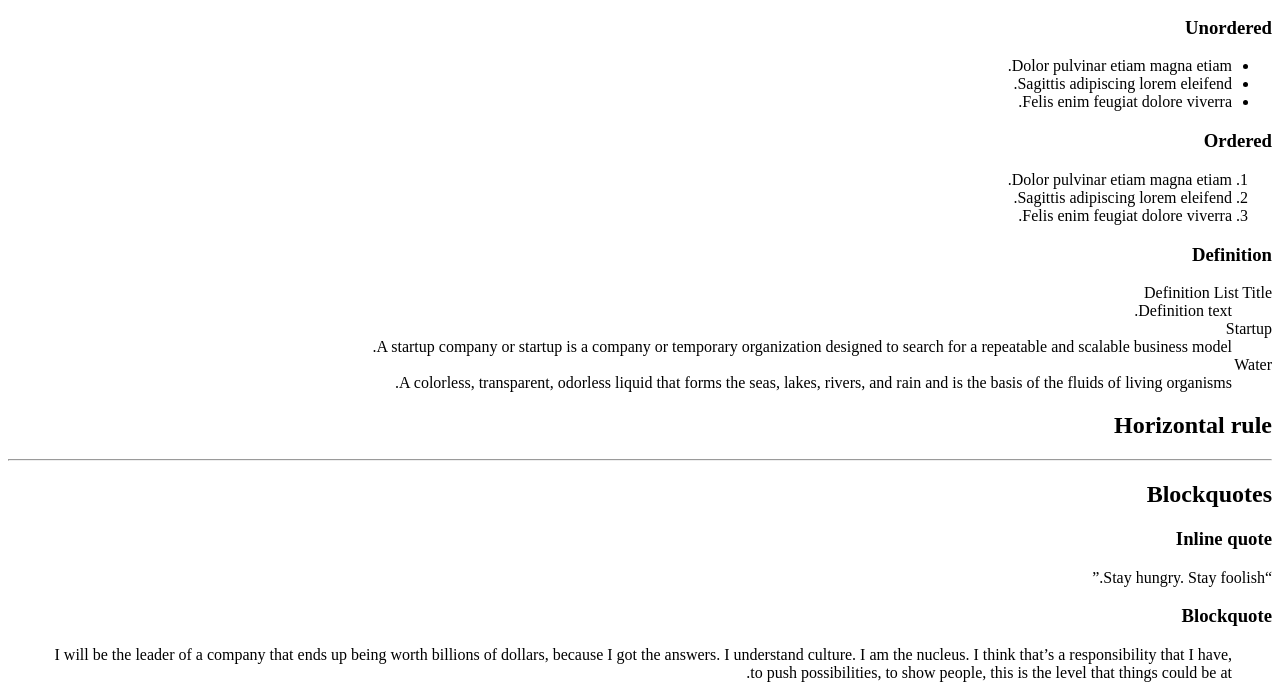
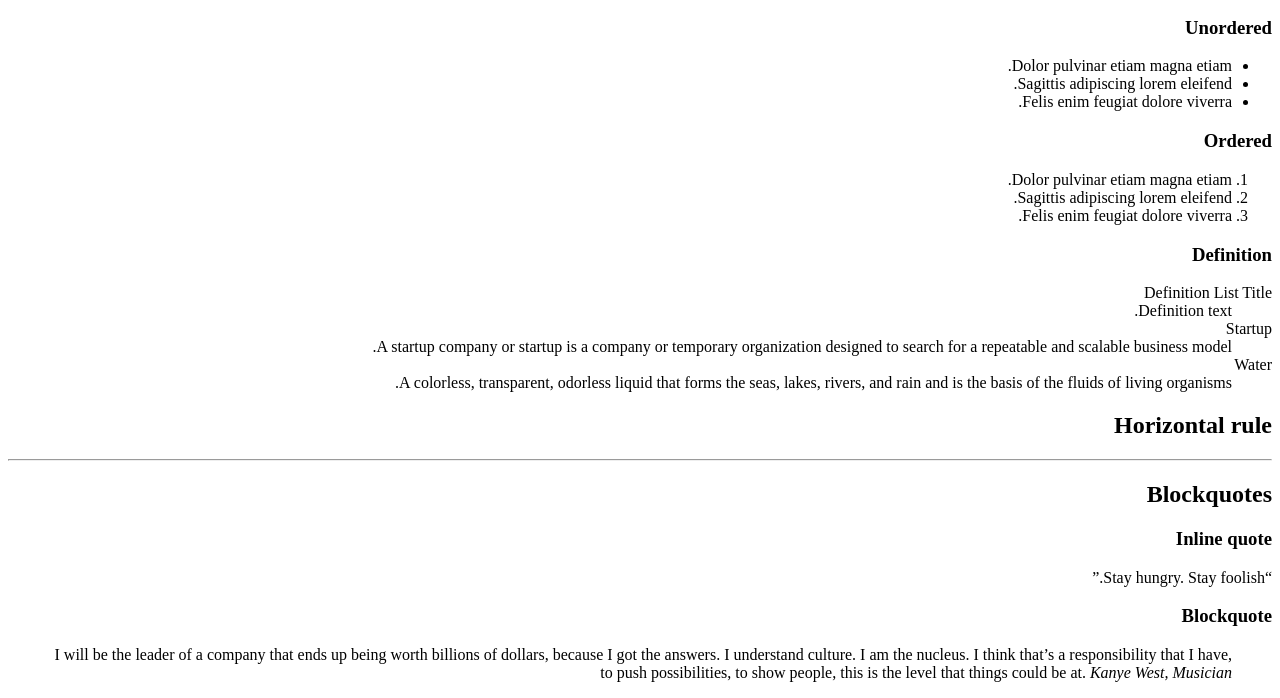
Before and after one commit to Barnabas27/alx-frontend, a plain HTML site: page 0x00-html_advanced/30-styleguide.html in a window 1280 px wide. Shown: the part 515-1213 px from the top of the page. Drawn offline with Linux system fonts and the light colour scheme.

Commit message:
add modifications

```diff
--- a/0x00-html_advanced/30-styleguide.html
+++ b/0x00-html_advanced/30-styleguide.html
@@ -98,12 +98,10 @@
         </div>
         <div>
           <h3>Blockquote</h3>
-          <blockquote cite="Kanye West, Musician">
-            I will be the leader of a company that ends up being worth billions
-            of dollars, because I got the answers. I understand culture. I am
-            the nucleus. I think that’s a responsibility that I have, to push
-            possibilities, to show people, this is the level that things could
-            be at.
+
+          <blockquote>
+            I will be the leader of a company that ends up being worth billions of dollars, because I got the answers. I understand culture. I am the nucleus. I think that’s a responsibility that I have, to push possibilities, to show people, this is the level that things could be at.
+            <cite>Kanye West, Musician</cite>
           </blockquote>
         </div>
       </section>
```
